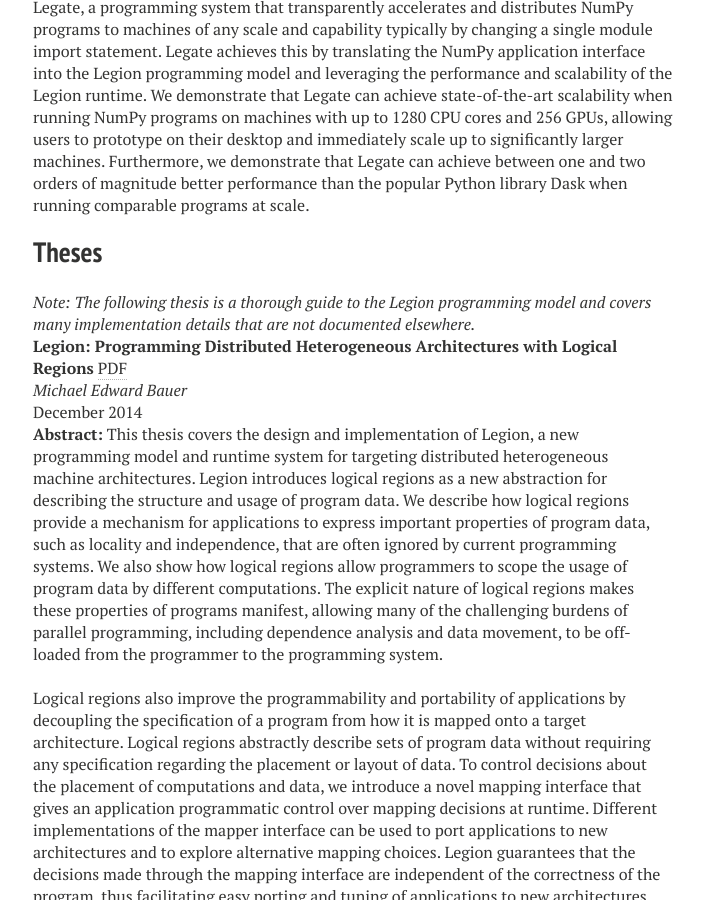
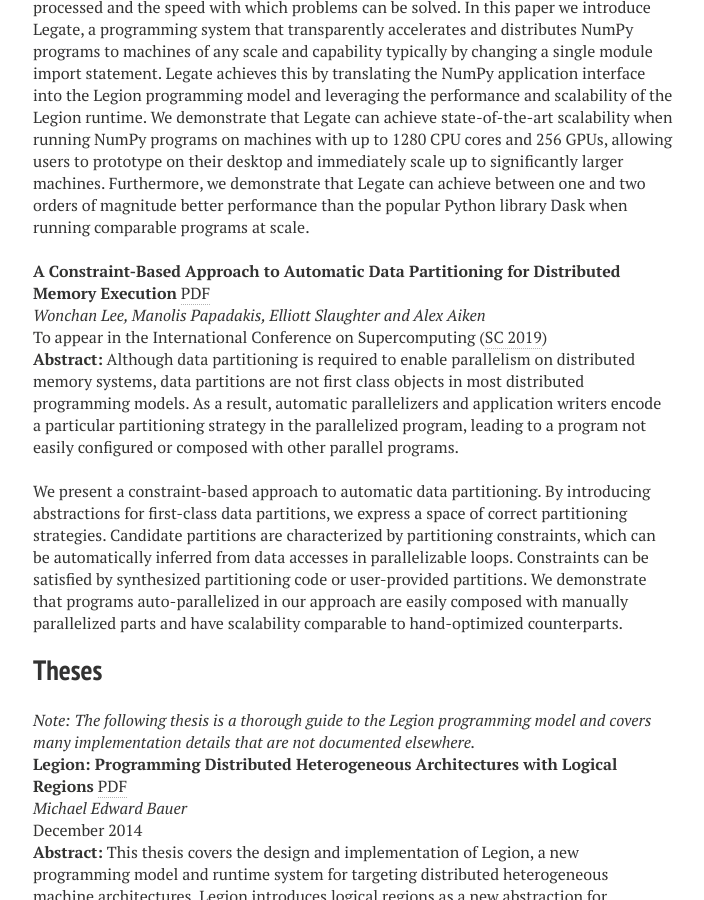
Before and after one commit to apryakhin/legion.stanford.edu, a Jekyll site: the page built from publications.md, in a window 1280 px wide and 900 px high, scrolled down 6977 px. Shown: the whole window, without its empty margins (287-991 px from the left). Built offline with Jekyll 4.4.1, drawn with Linux system fonts in a browser that asks for light colours; nearby versions of some CDN libraries; some of the changed text lies outside the part shown.

Commit message:
Add parallelizer paper

```diff
--- a/publications.md
+++ b/publications.md
@@ -20,6 +20,7 @@ title: Publications
       * [I/O Subsystem (HiPC 2017)](#hipc2017) \[[PDF](/pdfs/hipc2017.pdf)]
       * [Sean Treichler's Thesis (2016)](#treichler_thesis) \[[PDF](/pdfs/treichler_thesis.pdf)]
   * [Regent (SC 2015)](#sc2015) \[[PDF](/pdfs/regent2015.pdf)]
+      * [Auto-Parallelizer (SC 2019)](#parallel2019) \[[PDF](/pdfs/parallelizer2019.pdf)]
       * [Control Replication (SC 2017)](#cr2017) \[[PDF](/pdfs/cr2017.pdf)]
       * [Elliott Slaughter's Thesis (2017)](#slaughter_thesis) \[[PDF](/pdfs/slaughter_thesis.pdf)]
   * Case Studies:
@@ -364,6 +365,28 @@ than the popular Python library Dask when running comparable programs
 at scale.
 
 
+<a name="parallel2019"></a>__A Constraint-Based Approach to Automatic Data Partitioning for Distributed Memory Execution__ [PDF](/pdfs/parallelizer2019.pdf) <br/>
+_Wonchan Lee, Manolis Papadakis, Elliott Slaughter and Alex Aiken_ <br/>
+To appear in the International Conference on Supercomputing ([SC 2019](http://sc19.supercomputing.org)) <br/>
+__Abstract:__ Although data partitioning is required to enable
+parallelism on distributed memory systems, data partitions are not
+first class objects in most distributed programming models. As a
+result, automatic parallelizers and application writers encode a
+particular partitioning strategy in the parallelized program, leading
+to a program not easily configured or composed with other parallel
+programs.
+
+We present a constraint-based approach to automatic data
+partitioning. By introducing abstractions for first-class data
+partitions, we express a space of correct partitioning
+strategies. Candidate partitions are characterized by partitioning
+constraints, which can be automatically inferred from data accesses in
+parallelizable loops. Constraints can be satisfied by synthesized
+partitioning code or user-provided partitions. We demonstrate that
+programs auto-parallelized in our approach are easily composed with
+manually parallelized parts and have scalability comparable to
+hand-optimized counterparts.
+
 ## Theses
 
 <a name="bauer_thesis"></a>*Note: The following thesis is a thorough guide to the Legion programming model and covers many implementation details that are not documented elsewhere.*<br/>
```
Also changed, not shown: 1 other file.
